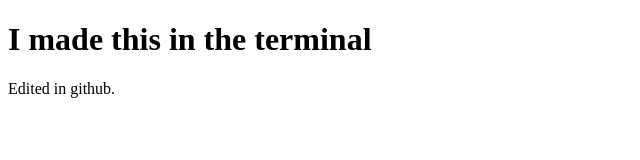
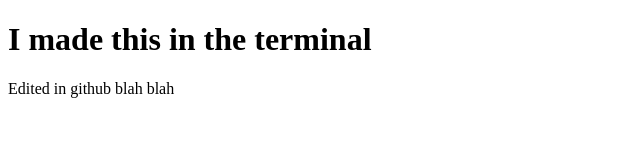
Before and after one commit to blakersenairplane/terminal-only, a plain HTML site: page index.html in a window 1280 px wide. Shown: the full height of the page, 0-640 px from the left. Drawn offline with Linux system fonts and the light colour scheme.

Commit message:
Update index.html

```diff
--- a/index.html
+++ b/index.html
@@ -6,6 +6,6 @@
 	</head>
 	<body>
 		<h1>I made this in the terminal</h1>
-		Edited in github.
+		Edited in github blah blah
 	</body>
 </html>
```
